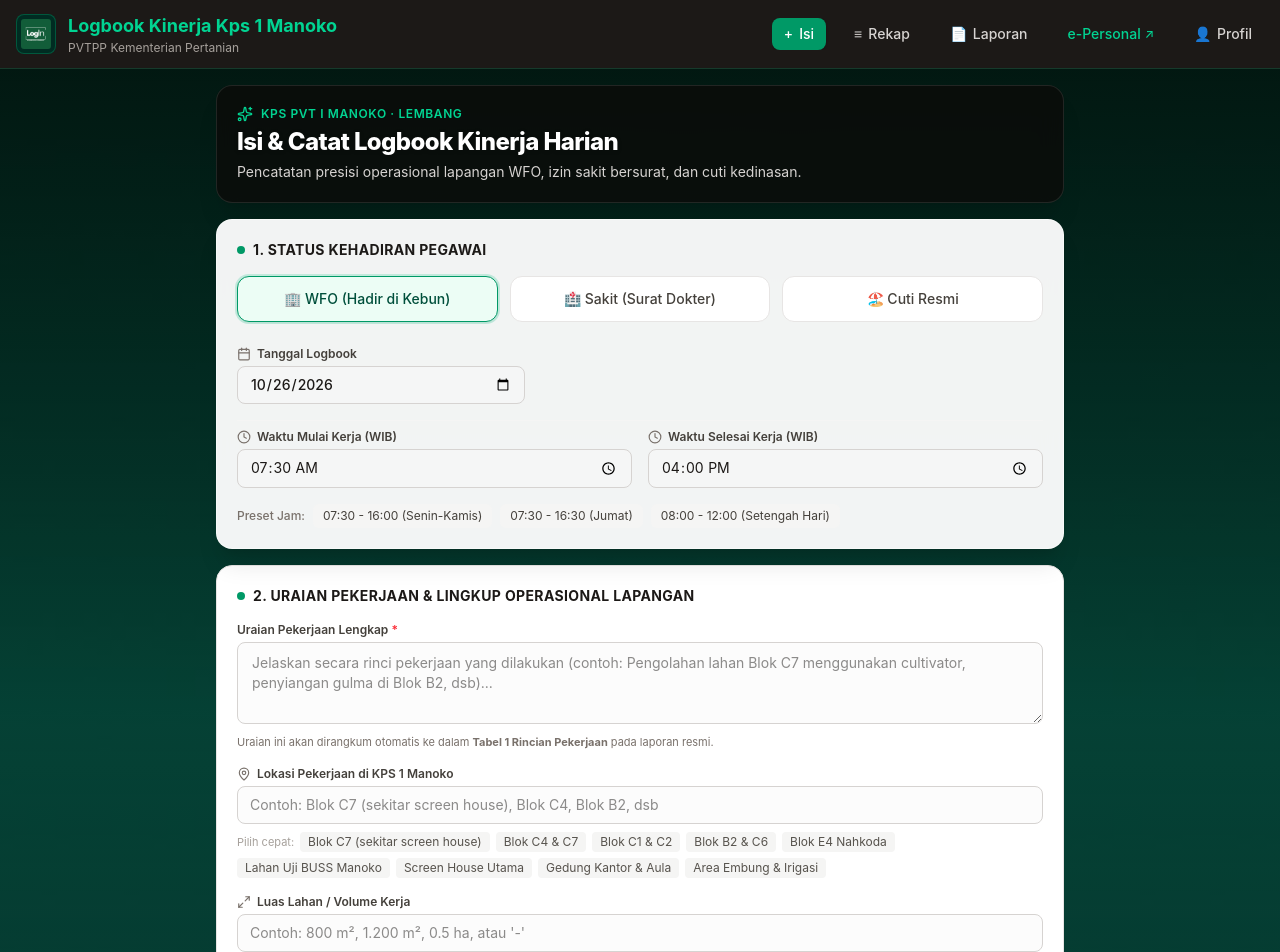
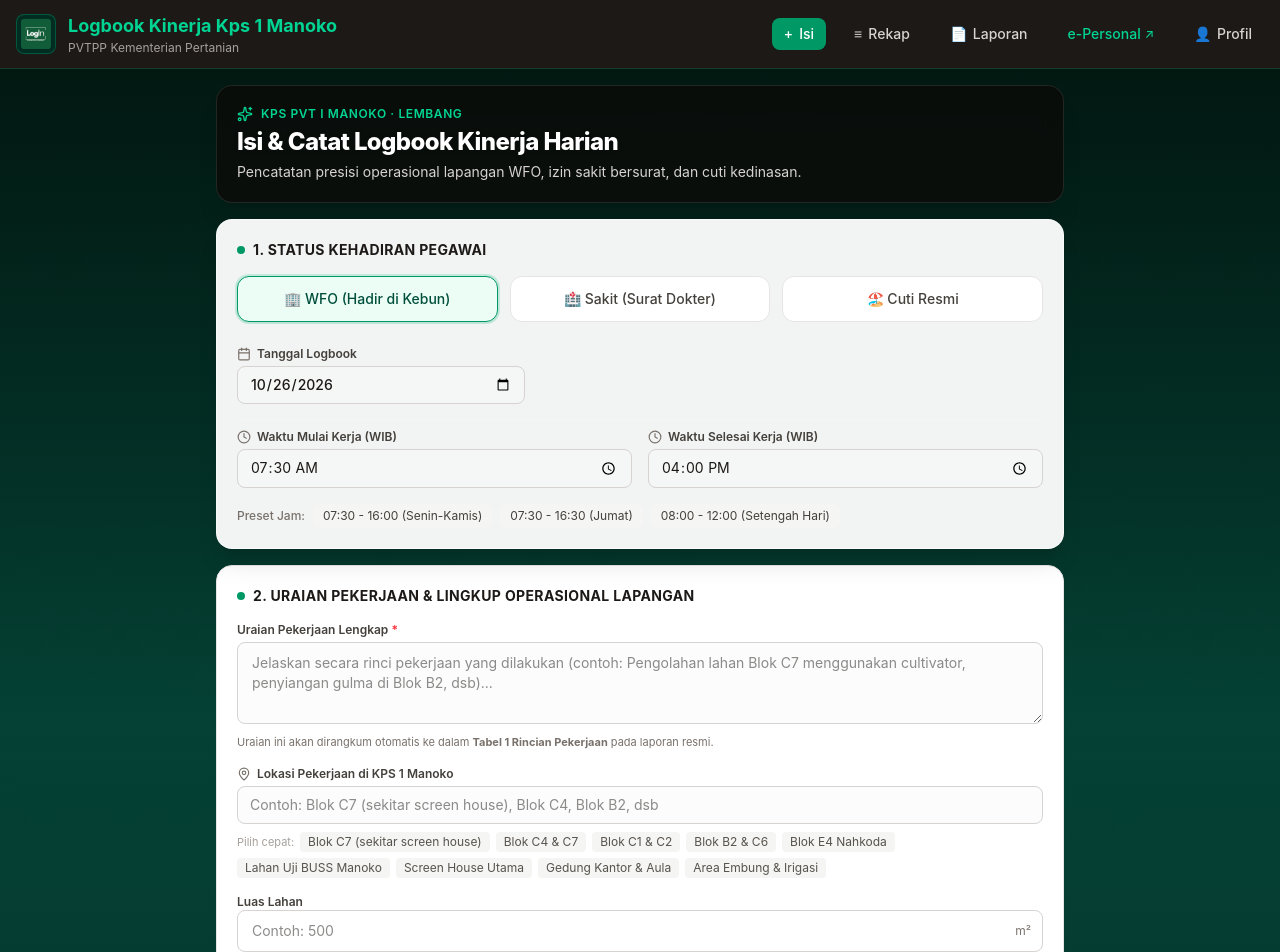
Before and after one commit to rikisubagja27/Logbook-kinerja, a React (Vite) app: page / in a window 1280 px wide. Shown: the top 952 px of the page. Built offline with nearby package versions, Linux system fonts and the light colour scheme.

Commit message:
Update Luas Lahan input handling in LogbookForm
Refactor input for Luas Lahan to only accept numeric values and append ' m2'.

```diff
--- a/src/components/LogbookForm.tsx
+++ b/src/components/LogbookForm.tsx
@@ -870,19 +870,30 @@ export const LogbookForm: React.FC<LogbookFormProps> = ({
                 </div>
               </div>
 
-              {/* 3. Luas Lahan / Volume Kerja (Third) */}
+              {/* 3. Luas Lahan (Third) */}
+              {/* Bagian Luas Lahan */}
 <div>
-                <label className="block text-xs font-semibold text-stone-700 mb-1 flex items-center gap-1.5">
-                  <Maximize2 className="w-3.5 h-3.5 text-stone-500" />
-                  Luas Lahan / Volume Kerja
+  <label className="block text-xs font-semibold text-stone-700">
+    Luas Lahan
   </label>
+  <div className="relative flex items-center">
     <input
       type="text"
-                  value={luasLahan}
-                  onChange={(e) => setLuasLahan(e.target.value)}
-                  placeholder="Contoh: 800 m², 1.200 m², 0.5 ha, atau '-'"
-                  className="w-full px-3 py-2 text-sm rounded-lg border border-stone-300 focus:outline-none focus:ring-2 focus:ring-emerald-500 focus:border-transparent bg-stone-50/50"
+      value={luasLahan} // Sesuaikan nama state Anda (misal: luasLahan)
+      onChange={(e) => {
+        // Ambil hanya angka yang diketik
+        const value = e.target.value.replace(/[^0-9.]/g, '');
+        // Otomatis gabungkan dengan " m2"
+        setLuasLahan(value ? `${value} m2` : '');
+      }}
+      placeholder="Contoh: 500"
+      className="w-full px-3.5 py-2.5 text-sm rounded-lg border border-stone-300 pr-12"
+      required
     />
+    <span className="absolute right-3 text-stone-500 text-xs pointer-events-none">
+      m²
+    </span>
+  </div>
 </div>
 
               {/* 4. Keterangan / Hasil Pelaksanaan (Fourth) */}
```
Lines whose indentation alone changed are shown as unchanged.
